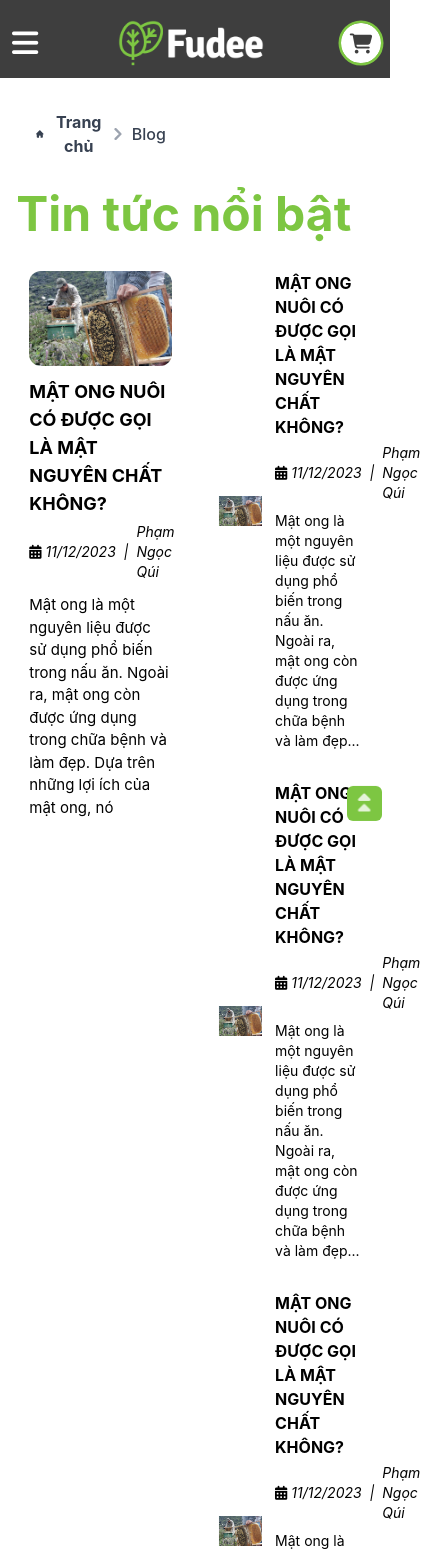
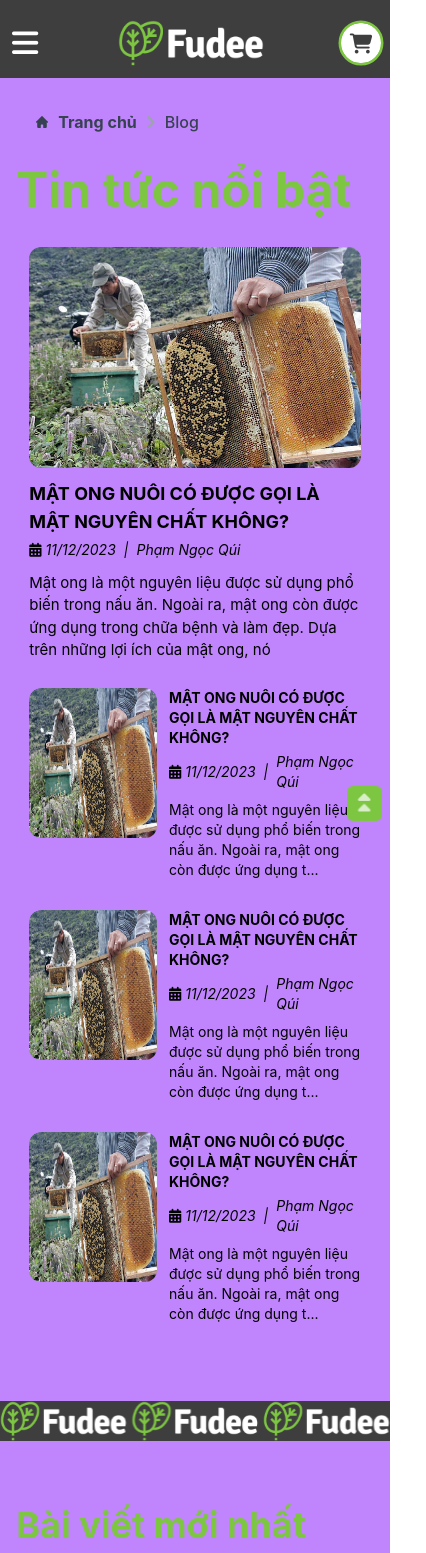
Before and after one commit to tuilaqui123/NongSan, a React (Vite) app: page /blog in a window 390 px wide. Shown: the top 1553 px of the page, 426 px wide, since content can reach past the window. Built offline with nearby package versions, Linux system fonts and the light colour scheme.

Commit message:
Blog and responsive

```diff
--- a/src/pages/Blog/Blog.jsx
+++ b/src/pages/Blog/Blog.jsx
@@ -6,21 +6,27 @@ import logo from '../../assets/logo.png'
 
 const Blog = () => {
     return (
-        <div className="w-full h-auto flex flex-col items-center py-5 mb-20">
+        <div className="w-full h-auto flex flex-col items-center py-5 mb-20 lg:bg-green-500 md:bg-red-500 sm:bg-blue-500 bg-purple-400">
             <div className="w-11/12">
-                <div className="w-1/3 mb-5">
+                <div className="w-2/3 mb-5">
                     <Breadcrumb
                         location={"Blog"}
                     />
                 </div>
                 <div>
                     <p className="text-5xl font-bold mb-5 text-[#7dc642]">Tin tức nổi bật</p>
-                    <div className="w-full grid grid-cols-2 gap-5">
+                    <div className="w-full grid grid-cols-1 md:grid-cols-2 lg:gap-5">
                         <BigBlog />
                         <div className="flex flex-col gap-1">
-                            <MediumBlog />
-                            <MediumBlog />
-                            <MediumBlog />
+                            <MediumBlog
+                                preText={"Mật ong là một nguyên liệu được sử dụng phổ biến trong nấu ăn. Ngoài ra, mật ong còn được ứng dụng trong chữa bệnh và làm đẹp"}
+                            />
+                            <MediumBlog
+                                preText={"Mật ong là một nguyên liệu được sử dụng phổ biến trong nấu ăn. Ngoài ra, mật ong còn được ứng dụng trong chữa bệnh và làm đẹp"}
+                            />
+                            <MediumBlog
+                                preText={"Mật ong là một nguyên liệu được sử dụng phổ biến trong nấu ăn. Ngoài ra, mật ong còn được ứng dụng trong chữa bệnh và làm đẹp"}
+                            />
                         </div>
                     </div>
                 </div>
@@ -30,7 +36,7 @@ const Blog = () => {
 
             <div className="w-11/12">
                 <p className="text-4xl font-bold mb-5 text-[#7dc642]">Bài viết mới nhất</p>
-                <div className="w-full grid grid-cols-3 gap-5">
+                <div className="w-full grid grid-cols-1 sm:grid-cols-2 lg:grid-cols-3 gap-5">
                     <BigBlog />
                     <BigBlog />
                     <BigBlog />
--- a/src/pages/Blog/MediumBlog.jsx
+++ b/src/pages/Blog/MediumBlog.jsx
@@ -1,26 +1,27 @@
 import React from "react";
 import blog from '../../assets/blog.jpg'
 
-const MediumBlog = () => {
+const MediumBlog = ({ preText }) => {
     return (
-        <div className="w-full flex flex-row gap-3 cursor-pointer p-3 hover:shadow-2xl rounded-xl duration-200 border border-transparent hover:border-gray-200">
-            <div className="relative w-2/5 overflow-hidden rounded-xl group flex justify-center items-center">
+        <div className="w-full h-full flex flex-row gap-3 cursor-pointer p-3 hover:shadow-2xl  rounded-xl duration-200 border border-transparent hover:border-gray-200">
+            <div className="relative h-full w-2/5 md:w-1/2 lg:w-2/5 overflow-hidden rounded-xl group flex justify-start items-start">
                 <div className="absolute w-full h-full rounded-xl duration-300 scale-105 group-hover:scale-90 border-2 border-white z-10"></div>
                 <img
                     src={blog}
-                    className="w-full group-hover:scale-110 duration-300 group-hover:brightness-[95%]"
+                    className="w-full h-[150px] group-hover:scale-110 rounded-xl duration-300 group-hover:brightness-[95%]"
                 />
             </div>
 
-            <div className="w-3/5">
-                <p className="text-base font-bold mb-1">MẬT ONG NUÔI CÓ ĐƯỢC GỌI LÀ MẬT NGUYÊN CHẤT KHÔNG?</p>
-                <div className=" flex items-center italic text-sm mb-2">
+            <div className="w-3/5 md:w-1/2 lg:w-3/5 h-full">
+                <p className="text-sm lg:text-base font-bold mb-1">MẬT ONG NUÔI CÓ ĐƯỢC GỌI LÀ MẬT NGUYÊN CHẤT KHÔNG?</p>
+                <div className=" lg:flex items-center italic text-sm mb-2 md:hidden flex">
                     <i class="fa-solid fa-calendar-days mr-1"></i>
                     <p>11/12/2023</p>
                     <p className="mx-2">|</p>
                     <p className="hover:text-[#7dc642] cursor-pointer">Phạm Ngọc Qúi</p>
                 </div>
-                <p className="text-sm">Mật ong là một nguyên liệu được sử dụng phổ biến trong nấu ăn. Ngoài ra, mật ong còn được ứng dụng trong chữa bệnh và làm đẹp...</p>
+                <p className="text-sm block md:hidden lg:block">{preText.substring(0, 100)}...</p>
+                <p className="text-sm hidden md:block lg:hidden">{preText.substring(0, 30)}...</p>
             </div>
         </div>
     );
```
